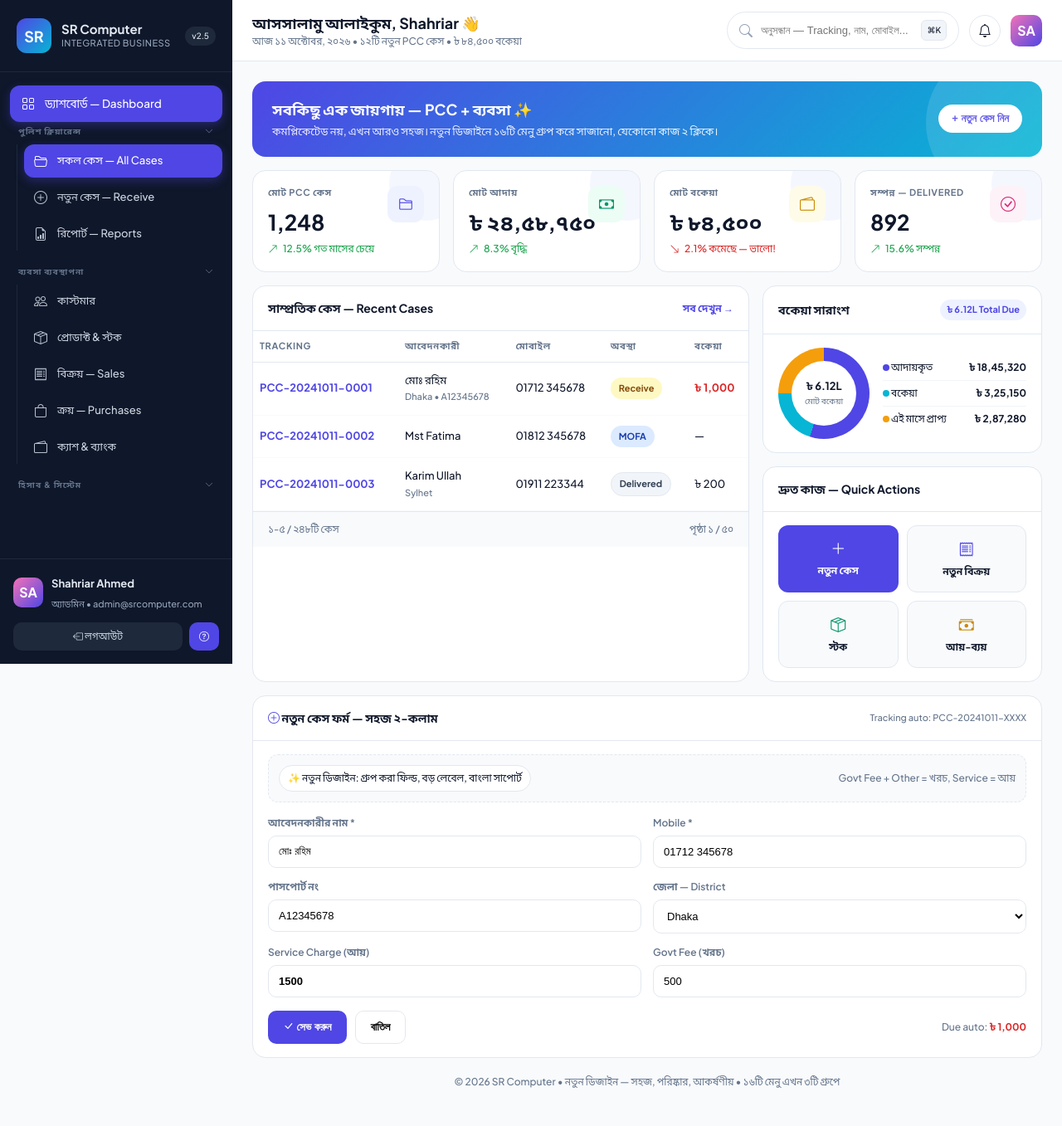
After one commit to srcomputer36/SRCOMPUTERINTEGRATEDBUSINESSMANAGEMENT, a PHP site: page /demo/redesign.html in a window 1280 px wide. The commit adds this page. Shown: the whole page at 83% size. Run offline with PHP 8.4, Linux system fonts and the light colour scheme.

Commit message:
Redesign v2: simpler & more attractive UI
- New clean design system: Plus Jakarta + Noto Sans Bengali, soft cards (radius 16), indigo primary #4f46e5 + sky accent, light bg #f8fafc
- Sidebar grouped into 3 collapsible sections (PCC / Business / System) instead of flat 16 items — reduces complexity
- Hero gradient, stat cards with pastel icons and trends, simplified 2-col forms with Bangla labels
- Updated public/assets/css/app.css to match v2 for production

Co-authored-by: arena-agent <297053741+arena-agent@users.noreply.github.com>

```diff
--- /dev/null
+++ b/demo/redesign.html
@@ -0,0 +1,304 @@
+<!doctype html>
+<html lang="bn">
+<head>
+<meta charset="utf-8">
+<meta name="viewport" content="width=device-width,initial-scale=1">
+<title>SR Computer — New Design</title>
+<link href="https://fonts.googleapis.com/css2?family=Noto+Sans+Bengali:wght@400;500;600;700&family=Plus+Jakarta+Sans:wght@500;600;700&display=swap" rel="stylesheet">
+<link href="https://cdn.jsdelivr.net/npm/bootstrap-icons@1.11.3/font/bootstrap-icons.css" rel="stylesheet">
+<style>
+*{box-sizing:border-box}
+:root{
+  --primary:#4f46e5;
+  --primary-light:#eef2ff;
+  --accent:#06b6d4;
+  --bg:#f8fafc;
+  --card:#ffffff;
+  --border:#e2e8f0;
+  --text:#0f172a;
+  --muted:#64748b;
+  --sidebar:#0f172a;
+  --radius:16px;
+}
+body{margin:0;font-family:'Plus Jakarta Sans','Noto Sans Bengali',system-ui;background:var(--bg);color:var(--text);line-height:1.5}
+a{color:inherit;text-decoration:none}
+/* Layout */
+.app{display:flex;min-height:100vh}
+.sidebar{width:280px;background:var(--sidebar);color:#e2e8f0;display:flex;flex-direction:column;position:fixed;top:0;left:0;bottom:0;overflow-y:auto;z-index:20}
+.main{flex:1;margin-left:280px;min-height:100vh;display:flex;flex-direction:column}
+/* Sidebar */
+.brand{padding:22px 20px;display:flex;align-items:center;gap:12px;border-bottom:1px solid #1e293b}
+.brand-icon{width:42px;height:42px;background:linear-gradient(135deg,#4f46e5,#06b6d4);border-radius:12px;display:flex;align-items:center;justify-content:center;font-weight:800;font-size:18px;color:#fff}
+.brand h1{font-size:15px;margin:0;line-height:1.2}
+.brand p{margin:0;font-size:11px;color:#94a3b8;letter-spacing:.04em}
+.nav{padding:16px 12px;flex:1}
+.nav-group{margin-bottom:18px}
+.nav-label{font-size:10px;letter-spacing:.1em;text-transform:uppercase;color:#64748b;font-weight:700;padding:0 10px;margin-bottom:8px;display:flex;align-items:center;justify-content:space-between;cursor:pointer}
+.nav-item{display:flex;align-items:center;gap:10px;padding:10px 12px;border-radius:12px;font-size:13.5px;font-weight:500;color:#cbd5e1;cursor:pointer;transition:.15s;margin-bottom:4px}
+.nav-item:hover{background:#1e293b;color:#fff}
+.nav-item.active{background:#4f46e5;color:#fff;box-shadow:0 4px 12px rgba(79,70,229,.35)}
+.nav-item i{font-size:16px;width:20px;text-align:center;opacity:.9}
+.nav-item.active i{opacity:1}
+.sub{margin-left:8px;border-left:1px solid #1e293b;padding-left:8px;margin-top:4px;display:none}
+.sub.open{display:block}
+.sub .nav-item{font-size:13px;padding:8px 10px}
+.sidebar-footer{padding:16px;border-top:1px solid #1e293b}
+.user{display:flex;align-items:center;gap:10px}
+.avatar{width:36px;height:36px;border-radius:10px;background:linear-gradient(135deg,#f472b6,#4f46e5);display:flex;align-items:center;justify-content:center;font-weight:700;color:#fff}
+.user b{font-size:13px}
+.user span{font-size:11px;color:#94a3b8}
+/* Topbar */
+.topbar{background:rgba(255,255,255,.9);backdrop-filter:blur(8px);border-bottom:1px solid var(--border);padding:14px 24px;display:flex;align-items:center;justify-content:space-between;position:sticky;top:0;z-index:10}
+.topbar-left h2{margin:0;font-size:18px;font-weight:700}
+.topbar-left p{margin:0;font-size:12px;color:var(--muted)}
+.topbar-right{display:flex;align-items:center;gap:12px}
+.search{background:#fff;border:1px solid var(--border);border-radius:999px;padding:9px 14px;display:flex;align-items:center;gap:8px;min-width:280px}
+.search input{border:0;outline:0;font-size:13px;width:100%;background:transparent}
+.icon-btn{width:38px;height:38px;border-radius:999px;background:#fff;border:1px solid var(--border);display:flex;align-items:center;justify-content:center;cursor:pointer}
+/* Content */
+.content{padding:24px}
+.hero{background:linear-gradient(135deg,#4f46e5 0%,#06b6d4 100%);color:#fff;border-radius:var(--radius);padding:20px 24px;display:flex;align-items:center;justify-content:space-between;overflow:hidden;position:relative}
+.hero::after{content:"";position:absolute;right:-40px;top:-40px;width:180px;height:180px;background:rgba(255,255,255,.12);border-radius:50%}
+.hero h3{margin:0;font-size:18px}
+.hero p{margin:4px 0 0;opacity:.9;font-size:13px}
+.hero .btn{background:#fff;color:#4f46e5;border:0;padding:9px 16px;border-radius:999px;font-weight:700;font-size:13px;cursor:pointer}
+/* Stats */
+.stats{display:grid;grid-template-columns:repeat(4,1fr);gap:16px;margin:16px 0}
+.stat{background:var(--card);border:1px solid var(--border);border-radius:var(--radius);padding:18px;position:relative;overflow:hidden}
+.stat::after{content:"";position:absolute;top:0;right:0;width:90px;height:90px;background:var(--primary-light);border-radius:50%;transform:translate(30px,-30px);opacity:.6}
+.stat-label{font-size:11px;letter-spacing:.06em;text-transform:uppercase;color:var(--muted);font-weight:700}
+.stat-value{font-size:26px;font-weight:800;margin:8px 0 4px}
+.stat-trend{font-size:12px;display:flex;align-items:center;gap:6px}
+.trend-up{color:#16a34a}
+.trend-down{color:#dc2626}
+.stat-icon{position:absolute;top:18px;right:18px;width:44px;height:44px;border-radius:12px;display:flex;align-items:center;justify-content:center;font-size:18px;z-index:1}
+.c1{background:#eef2ff;color:#4f46e5}
+.c2{background:#ecfdf5;color:#059669}
+.c3{background:#fefce8;color:#ca8a04}
+.c4{background:#fdf2f8;color:#db2777}
+/* Cards */
+.grid2{display:grid;grid-template-columns:1.6fr .9fr;gap:16px}
+.card{background:var(--card);border:1px solid var(--border);border-radius:var(--radius);overflow:hidden}
+.card-head{padding:16px 18px;border-bottom:1px solid var(--border);display:flex;align-items:center;justify-content:space-between}
+.card-head h4{margin:0;font-size:14px;font-weight:700}
+.card-head a{font-size:12px;color:var(--primary);font-weight:600}
+.card-body{padding:16px 18px}
+.table{width:100%;border-collapse:collapse}
+.table th{font-size:11px;letter-spacing:.06em;text-transform:uppercase;color:var(--muted);text-align:left;padding:10px 8px;border-bottom:1px solid var(--border);white-space:nowrap}
+.table td{padding:12px 8px;border-bottom:1px solid #f8fafc;font-size:13px}
+.badge{padding:5px 10px;border-radius:999px;font-size:11px;font-weight:700;display:inline-flex;align-items:center;gap:4px}
+.b-pending{background:#fef9c3;color:#854d0e}
+.b-progress{background:#dbeafe;color:#1e40af}
+.b-ready{background:#dcfce7;color:#166534}
+.b-done{background:#f1f5f9;color:#334155;border:1px solid #e2e8f0}
+.progress{height:6px;background:#f1f5f9;border-radius:999px;overflow:hidden}
+.progress span{display:block;height:100%;background:var(--primary)}
+/* Form */
+.form-card .row{display:grid;grid-template-columns:1fr 1fr;gap:14px}
+.field{margin-bottom:0}
+.field label{font-size:12px;font-weight:600;color:var(--muted);display:block;margin-bottom:6px}
+.field input,.field select,.field textarea{width:100%;padding:11px 12px;border:1px solid var(--border);border-radius:10px;font-size:13px;background:#fff;outline:0}
+.field input:focus,.field select:focus,.field textarea:focus{border-color:var(--primary);box-shadow:0 0 0 3px var(--primary-light)}
+.btn-primary{background:var(--primary);color:#fff;border:0;padding:11px 18px;border-radius:10px;font-weight:700;font-size:13px;cursor:pointer}
+.btn-ghost{background:#fff;border:1px solid var(--border);padding:11px 18px;border-radius:10px;font-weight:600;font-size:13px;cursor:pointer}
+.section{margin-top:16px}
+/* Mobile */
+@media(max-width:1100px){.stats{grid-template-columns:repeat(2,1fr)}.grid2{grid-template-columns:1fr}}
+@media(max-width:780px){.sidebar{transform:translateX(-100%)}.sidebar.open{transform:translateX(0)}.main{margin-left:0}.topbar{padding:12px 16px}.search{min-width:auto;flex:1}.content{padding:16px}.hero{flex-direction:column;align-items:flex-start;gap:12px}}
+</style>
+</head>
+<body>
+<div class="app">
+  <aside class="sidebar" id="sidebar">
+    <div class="brand">
+      <div class="brand-icon">SR</div>
+      <div><h1>SR Computer</h1><p>INTEGRATED BUSINESS</p></div>
+      <span style="margin-left:auto;background:#1e293b;padding:4px 8px;border-radius:999px;font-size:10px">v2.5</span>
+    </div>
+    <div class="nav">
+      <div class="nav-item active"><i class="bi bi-grid"></i> ড্যাশবোর্ড — Dashboard</div>
+
+      <div class="nav-group">
+        <div class="nav-label" onclick="toggle('pcc')">পুলিশ ক্লিয়ারেন্স <i class="bi bi-chevron-down" style="font-size:10px"></i></div>
+        <div id="sub-pcc" class="sub open">
+          <div class="nav-item active"><i class="bi bi-folder2-open"></i> সকল কেস — All Cases</div>
+          <div class="nav-item"><i class="bi bi-plus-circle"></i> নতুন কেস — Receive</div>
+          <div class="nav-item"><i class="bi bi-file-earmark-bar-graph"></i> রিপোর্ট — Reports</div>
+        </div>
+      </div>
+
+      <div class="nav-group">
+        <div class="nav-label" onclick="toggle('biz')">ব্যবসা ব্যবস্থাপনা <i class="bi bi-chevron-down" style="font-size:10px"></i></div>
+        <div id="sub-biz" class="sub open">
+          <div class="nav-item"><i class="bi bi-people"></i> কাস্টমার</div>
+          <div class="nav-item"><i class="bi bi-box-seam"></i> প্রোডাক্ট & স্টক</div>
+          <div class="nav-item"><i class="bi bi-receipt"></i> বিক্রয় — Sales</div>
+          <div class="nav-item"><i class="bi bi-bag"></i> ক্রয় — Purchases</div>
+          <div class="nav-item"><i class="bi bi-wallet2"></i> ক্যাশ & ব্যাংক</div>
+        </div>
+      </div>
+
+      <div class="nav-group">
+        <div class="nav-label" onclick="toggle('acc')">হিসাব & সিস্টেম <i class="bi bi-chevron-down" style="font-size:10px"></i></div>
+        <div id="sub-acc" class="sub">
+          <div class="nav-item"><i class="bi bi-cash-stack"></i> আয়-ব্যয়</div>
+          <div class="nav-item"><i class="bi bi-journal-text"></i> লেজার</div>
+          <div class="nav-item"><i class="bi bi-bar-chart"></i> লাভ-ক্ষতি</div>
+          <div class="nav-item"><i class="bi bi-gear"></i> সেটিংস</div>
+        </div>
+      </div>
+    </div>
+    <div class="sidebar-footer">
+      <div class="user">
+        <div class="avatar">SA</div>
+        <div><b>Shahriar Ahmed</b><br><span>অ্যাডমিন • admin@srcomputer.com</span></div>
+      </div>
+      <div style="margin-top:12px;display:flex;gap:8px">
+        <a style="flex:1;background:#1e293b;color:#cbd5e1;padding:8px;border-radius:10px;font-size:12px;text-align:center"><i class="bi bi-box-arrow-left"></i> লগআউট</a>
+        <a style="background:#4f46e5;color:#fff;padding:8px 12px;border-radius:10px;font-size:12px"><i class="bi bi-question-circle"></i></a>
+      </div>
+    </div>
+  </aside>
+
+  <div class="main">
+    <div class="topbar">
+      <div class="topbar-left">
+        <h2>আসসালামু আলাইকুম, Shahriar 👋</h2>
+        <p>আজ ১১ অক্টোবর, ২০২৬ • ১২টি নতুন PCC কেস • ৳ ৮৪,৫০০ বকেয়া</p>
+      </div>
+      <div class="topbar-right">
+        <div class="search"><i class="bi bi-search" style="color:#94a3b8"></i><input placeholder="অনুসন্ধান — Tracking, নাম, মোবাইল..."><span style="background:#f1f5f9;padding:4px 6px;border-radius:6px;font-size:10px;border:1px solid #e2e8f0">⌘K</span></div>
+        <div class="icon-btn"><i class="bi bi-bell"></i></div>
+        <div class="icon-btn" onclick="document.getElementById('sidebar').classList.toggle('open')" style="display:none" id="menuBtn"><i class="bi bi-list"></i></div>
+        <div class="avatar" style="width:38px;height:38px">SA</div>
+      </div>
+    </div>
+
+    <div class="content">
+      <!-- Hero -->
+      <div class="hero">
+        <div>
+          <h3>সবকিছু এক জায়গায় — PCC + ব্যবসা ✨</h3>
+          <p>কমপ্লিকেটেড নয়, এখন আরও সহজ। নতুন ডিজাইনে ১৬টি মেনু গ্রুপ করে সাজানো, যেকোনো কাজ ২ ক্লিকে।</p>
+        </div>
+        <button class="btn">+ নতুন কেস নিন</button>
+      </div>
+
+      <!-- Stats -->
+      <div class="stats">
+        <div class="stat">
+          <div class="stat-icon c1"><i class="bi bi-folder2"></i></div>
+          <div class="stat-label">মোট PCC কেস</div>
+          <div class="stat-value">1,248</div>
+          <div class="stat-trend trend-up"><i class="bi bi-arrow-up-right"></i> 12.5% গত মাসের চেয়ে</div>
+        </div>
+        <div class="stat">
+          <div class="stat-icon c2"><i class="bi bi-cash"></i></div>
+          <div class="stat-label">মোট আদায়</div>
+          <div class="stat-value">৳ ২৪,৫৮,৭৫০</div>
+          <div class="stat-trend trend-up"><i class="bi bi-arrow-up-right"></i> 8.3% বৃদ্ধি</div>
+        </div>
+        <div class="stat">
+          <div class="stat-icon c3"><i class="bi bi-wallet2"></i></div>
+          <div class="stat-label">মোট বকেয়া</div>
+          <div class="stat-value">৳ ৮৪,৫০০</div>
+          <div class="stat-trend trend-down"><i class="bi bi-arrow-down-right"></i> 2.1% কমেছে — ভালো!</div>
+        </div>
+        <div class="stat">
+          <div class="stat-icon c4"><i class="bi bi-check-circle"></i></div>
+          <div class="stat-label">সম্পন্ন — Delivered</div>
+          <div class="stat-value">892</div>
+          <div class="stat-trend trend-up"><i class="bi bi-arrow-up-right"></i> 15.6% সম্পন্ন</div>
+        </div>
+      </div>
+
+      <div class="grid2">
+        <!-- Recent cases -->
+        <div class="card">
+          <div class="card-head">
+            <h4>সাম্প্রতিক কেস — Recent Cases</h4>
+            <a>সব দেখুন →</a>
+          </div>
+          <div class="card-body" style="padding:0">
+            <table class="table">
+              <tr><th>Tracking</th><th>আবেদনকারী</th><th>মোবাইল</th><th>অবস্থা</th><th>বকেয়া</th></tr>
+              <tr><td style="font-weight:700;color:var(--primary)">PCC-20241011-0001</td><td>মোঃ রহিম<br><span style="font-size:11px;color:var(--muted)">Dhaka • A12345678</span></td><td>01712 345678</td><td><span class="badge b-pending">Receive</span></td><td style="font-weight:700;color:#dc2626">৳ 1,000</td></tr>
+              <tr><td style="font-weight:700;color:var(--primary)">PCC-20241011-0002</td><td>Mst Fatima</td><td>01812 345678</td><td><span class="badge b-progress">MOFA</span></td><td>—</td></tr>
+              <tr><td style="font-weight:700;color:var(--primary)">PCC-20241011-0003</td><td>Karim Ullah<br><span style="font-size:11px;color:var(--muted)">Sylhet</span></td><td>01911 223344</td><td><span class="badge b-done">Delivered</span></td><td>৳ 200</td></tr>
+            </table>
+          </div>
+          <div style="padding:12px 18px;background:#f8fafc;border-top:1px solid var(--border);display:flex;justify-content:space-between;font-size:12px;color:var(--muted)">
+            <span>১-৫ / ২৪৮টি কেস</span><span>পৃষ্ঠা ১ / ৫০</span>
+          </div>
+        </div>
+
+        <div style="display:flex;flex-direction:column;gap:16px">
+          <div class="card">
+            <div class="card-head"><h4>বকেয়া সারাংশ</h4><span style="font-size:11px;background:var(--primary-light);color:var(--primary);padding:4px 8px;border-radius:999px;font-weight:700">৳ 6.12L Total Due</span></div>
+            <div class="card-body">
+              <div style="display:flex;align-items:center;gap:16px">
+                <div style="width:110px;height:110px;border-radius:50%;background:conic-gradient(#4f46e5 0 55%,#06b6d4 55% 75%,#f59e0b 75% 100%);display:flex;align-items:center;justify-content:center">
+                  <div style="width:78px;height:78px;background:#fff;border-radius:50%;display:flex;flex-direction:column;align-items:center;justify-content:center"><b style="font-size:13px">৳ 6.12L</b><span style="font-size:10px;color:var(--muted)">মোট বকেয়া</span></div>
+                </div>
+                <div style="flex:1;font-size:12px">
+                  <div style="display:flex;justify-content:space-between;padding:6px 0;border-bottom:1px solid #f1f5f9"><span><span style="width:8px;height:8px;background:#4f46e5;border-radius:50%;display:inline-block"></span> আদায়কৃত</span><b>৳ 18,45,320</b></div>
+                  <div style="display:flex;justify-content:space-between;padding:6px 0;border-bottom:1px solid #f1f5f9"><span><span style="width:8px;height:8px;background:#06b6d4;border-radius:50%;display:inline-block"></span> বকেয়া</span><b>৳ 3,25,150</b></div>
+                  <div style="display:flex;justify-content:space-between;padding:6px 0"><span><span style="width:8px;height:8px;background:#f59e0b;border-radius:50%;display:inline-block"></span> এই মাসে প্রাপ্য</span><b>৳ 2,87,280</b></div>
+                </div>
+              </div>
+            </div>
+          </div>
+
+          <div class="card">
+            <div class="card-head"><h4>দ্রুত কাজ — Quick Actions</h4></div>
+            <div class="card-body" style="display:grid;grid-template-columns:1fr 1fr;gap:10px">
+              <a style="background:var(--primary);color:#fff;padding:14px;border-radius:12px;text-align:center"><i class="bi bi-plus-lg" style="font-size:18px"></i><br><b style="font-size:12px">নতুন কেস</b></a>
+              <a style="background:#f8fafc;border:1px solid var(--border);padding:14px;border-radius:12px;text-align:center"><i class="bi bi-receipt" style="font-size:18px;color:var(--primary)"></i><br><b style="font-size:12px">নতুন বিক্রয়</b></a>
+              <a style="background:#f8fafc;border:1px solid var(--border);padding:14px;border-radius:12px;text-align:center"><i class="bi bi-box-seam" style="font-size:18px;color:#059669"></i><br><b style="font-size:12px">স্টক</b></a>
+              <a style="background:#f8fafc;border:1px solid var(--border);padding:14px;border-radius:12px;text-align:center"><i class="bi bi-cash-stack" style="font-size:18px;color:#ca8a04"></i><br><b style="font-size:12px">আয়-ব্যয়</b></a>
+            </div>
+          </div>
+        </div>
+      </div>
+
+      <!-- Simplified form preview -->
+      <div class="section">
+        <div class="card form-card">
+          <div class="card-head"><h4><i class="bi bi-plus-circle" style="color:var(--primary)"></i> নতুন কেস ফর্ম — সহজ ২-কলাম</h4><span style="font-size:11px;color:var(--muted)">Tracking auto: PCC-20241011-XXXX</span></div>
+          <div class="card-body">
+            <div style="background:#f8fafc;border:1px dashed var(--border);border-radius:12px;padding:12px;display:flex;gap:12px;align-items:center;margin-bottom:16px">
+              <span style="background:#fff;border:1px solid var(--border);padding:6px 10px;border-radius:999px;font-size:12px">✨ নতুন ডিজাইন: গ্রুপ করা ফিল্ড, বড় লেবেল, বাংলা সাপোর্ট</span>
+              <span style="margin-left:auto;font-size:12px;color:var(--muted)">Govt Fee + Other = খরচ, Service = আয়</span>
+            </div>
+            <div class="row">
+              <div class="field"><label>আবেদনকারীর নাম *</label><input value="মোঃ রহিম"></div>
+              <div class="field"><label>Mobile *</label><input value="01712 345678"></div>
+              <div class="field"><label>পাসপোর্ট নং</label><input value="A12345678"></div>
+              <div class="field"><label>জেলা — District</label><select><option>Dhaka</option><option>Sylhet</option></select></div>
+            </div>
+            <div class="row" style="margin-top:14px">
+              <div class="field"><label>Service Charge (আয়)</label><input value="1500" style="font-weight:700"></div>
+              <div class="field"><label>Govt Fee (খরচ)</label><input value="500"></div>
+            </div>
+            <div style="margin-top:16px;display:flex;gap:10px">
+              <button class="btn-primary"><i class="bi bi-check-lg"></i> সেভ করুন</button>
+              <button class="btn-ghost">বাতিল</button>
+              <span style="margin-left:auto;font-size:12px;color:var(--muted);align-self:center">Due auto: <b style="color:#dc2626">৳ 1,000</b></span>
+            </div>
+          </div>
+        </div>
+      </div>
+
+      <div style="text-align:center;padding:20px;color:var(--muted);font-size:12px">© 2026 SR Computer • নতুন ডিজাইন — সহজ, পরিষ্কার, আকর্ষণীয় • ১৬টি মেনু এখন ৩টি গ্রুপে</div>
+    </div>
+  </div>
+</div>
+<script>
+function toggle(id){
+  const el=document.getElementById('sub-'+id);
+  if(el) el.classList.toggle('open');
+}
+if(window.innerWidth<780) document.getElementById('menuBtn').style.display='flex';
+</script>
+</body>
+</html>
```
Also changed, not shown: public/assets/css/app.css.
